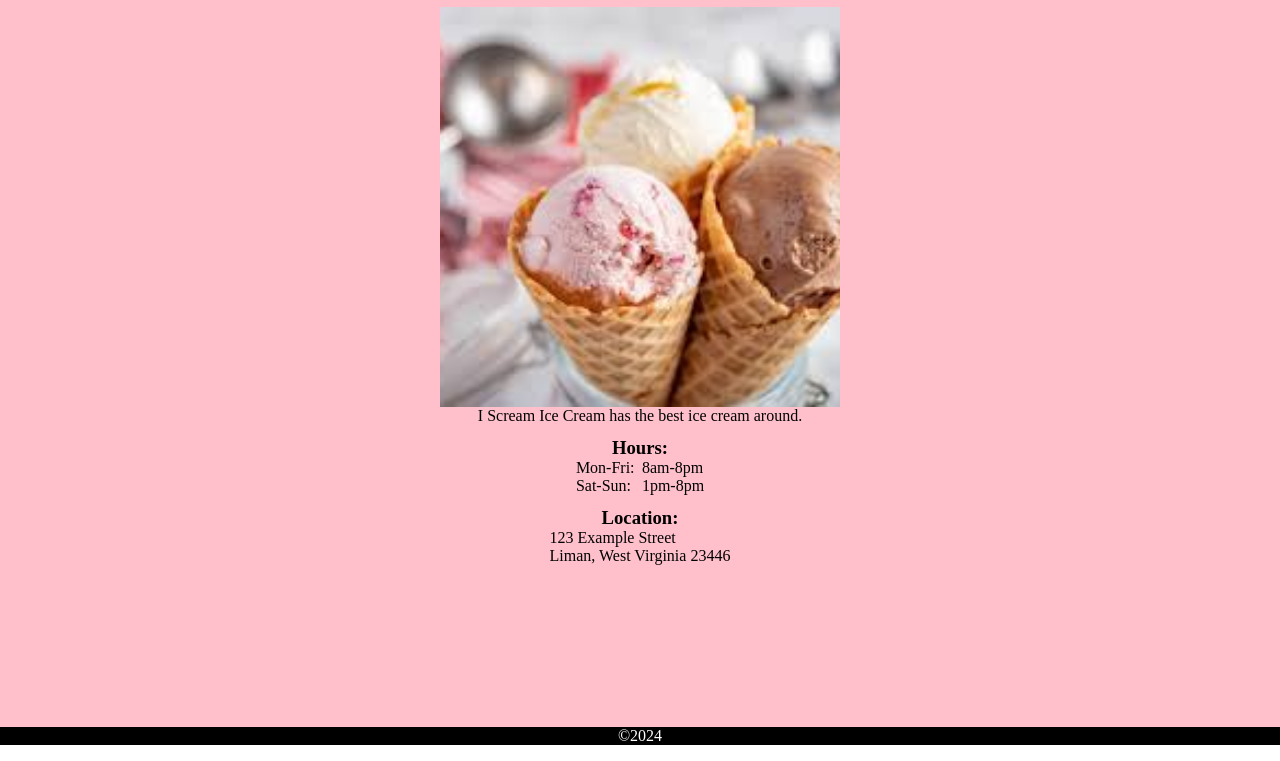
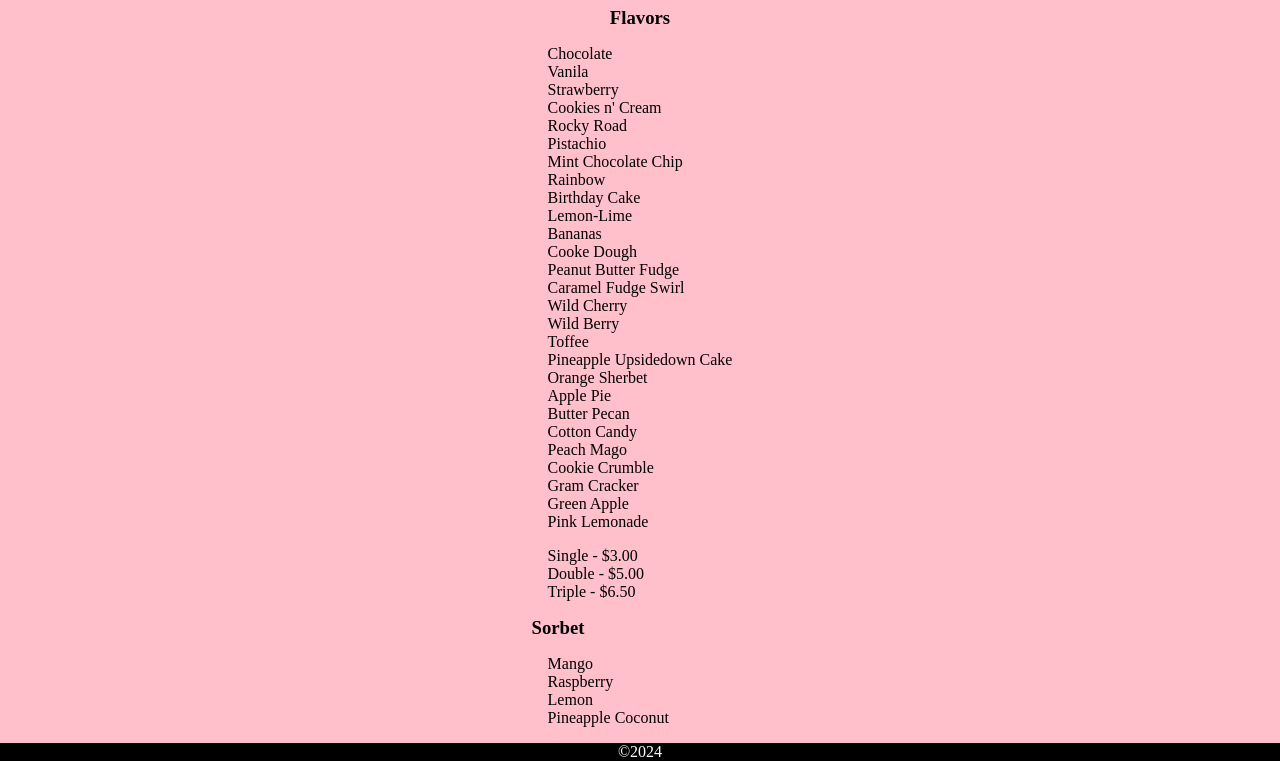
Before and after one commit to AlexBuly/project-restaurant-page, a website built with webpack: page src/index.html in a window 1280 px wide. Shown: the part 94-855 px from the top of the page. Built offline with nearby package versions, Linux system fonts and the light colour scheme.

Commit message:
Edits menu.js

```diff
--- a/src/index.js
+++ b/src/index.js
@@ -2,6 +2,8 @@ import _ from 'lodash';
 import './style.css';
 import Home from './home.js';
 import Footer from './footer.js';
+import Menu from './menu.js';
 
-Home();
+//Home();
+Menu();
 Footer();
--- a/src/menu.js
+++ b/src/menu.js
@@ -1,5 +1,81 @@
 const Menu = () => {
+    const content = document.querySelector("#content");
 
+    const menuDiv = document.createElement("div");
+    menuDiv.classList.add("menu-container");
+    content.appendChild(menuDiv);
+
+    const menuTitle = document.createElement("h1");
+    menuTitle.classList.add("title");
+    menuTitle.textContent = "Menu";
+    menuDiv.appendChild(menuTitle);
+
+    const menu = document.createElement("div");
+    menu.classList.add("restaurant-menu");
+    menuDiv.appendChild(menu);
+
+    const flavors = document.createElement("div");
+    flavors.classList.add("ice-cream-flavors");
+    menuDiv.appendChild(flavors);
+
+    const flavorsTitle = document.createElement("h3");
+    flavorsTitle.classList.add("flavors-title");
+    flavorsTitle.textContent = "Flavors";
+    flavors.appendChild(flavorsTitle);
+
+    const flavorsList = document.createElement("p");
+    flavors.appendChild(flavorsList);
+
+    function print(array, seperator, element) {
+        let text = array.join(seperator);
+        element.innerHTML = text;
+    }
+
+    const flavorsArray = ['Chocolate',
+                        'Vanila',
+                        'Strawberry',
+                        'Cookies n\' Cream',
+                        'Rocky Road',
+                        'Pistachio',
+                        'Mint Chocolate Chip',
+                        'Rainbow',
+                        'Birthday Cake',
+                        'Lemon-Lime',
+                        'Bananas',
+                        'Cooke Dough',
+                        'Peanut Butter Fudge',
+                        'Caramel Fudge Swirl',
+                        'Wild Cherry',
+                        'Wild Berry',
+                        'Toffee',
+                        'Pineapple Upsidedown Cake',
+                        'Orange Sherbet',
+                        'Apple Pie',
+                        'Butter Pecan',
+                        'Cotton Candy',
+                        'Peach Mago',
+                        'Cookie Crumble',
+                        'Gram Cracker',
+                        'Green Apple',
+                        'Pink Lemonade'
+                        ]
+
+    const br = "<br>";
+    print(flavorsArray, br, flavorsList);
+
+    const cones = document.createElement("p");
+    flavors.appendChild(cones);
+    const conesArr = ["Single - $3.00", "Double - $5.00", "Triple - $6.50"];
+    print(conesArr, br, cones);
+
+    const sorbetsTitle = document.createElement("h3");
+    sorbetsTitle.textContent = "Sorbet";
+    flavors.appendChild(sorbetsTitle);
+
+    const sorbets = document.createElement("p");
+    flavors.appendChild(sorbets);
+    const sorbetArr = ["Mango", "Raspberry", "Lemon", "Pineapple Coconut"];
+    print(sorbetArr, br, sorbets);
 }
 
 
--- a/src/style.css
+++ b/src/style.css
@@ -14,7 +14,8 @@ h3 {
 }
 
 .title {
-    justify-content: center;
+    text-align: center;
+
 }
 
 p {
@@ -25,7 +26,7 @@ p {
     margin: 12px;
 }
 
-.hours-title {
+.hours-title, .menu-title {
     text-align: center;
 }
 
@@ -47,8 +48,8 @@ p {
     background-color: pink;
     min-height: 100%;
     display: flex;
+    align-items: center;
     flex-direction: column;
-    align-items: center;
 }
 
 img {
@@ -57,8 +58,12 @@ img {
     object-fit: cover;
 }
 
-.location-title {
+.flavors-title {
     text-align: center;
+}
+
+.ice-cream-flavors p {
+    margin: 1em;
 }
 
 @media screen and (max-width: 500px) {
```
